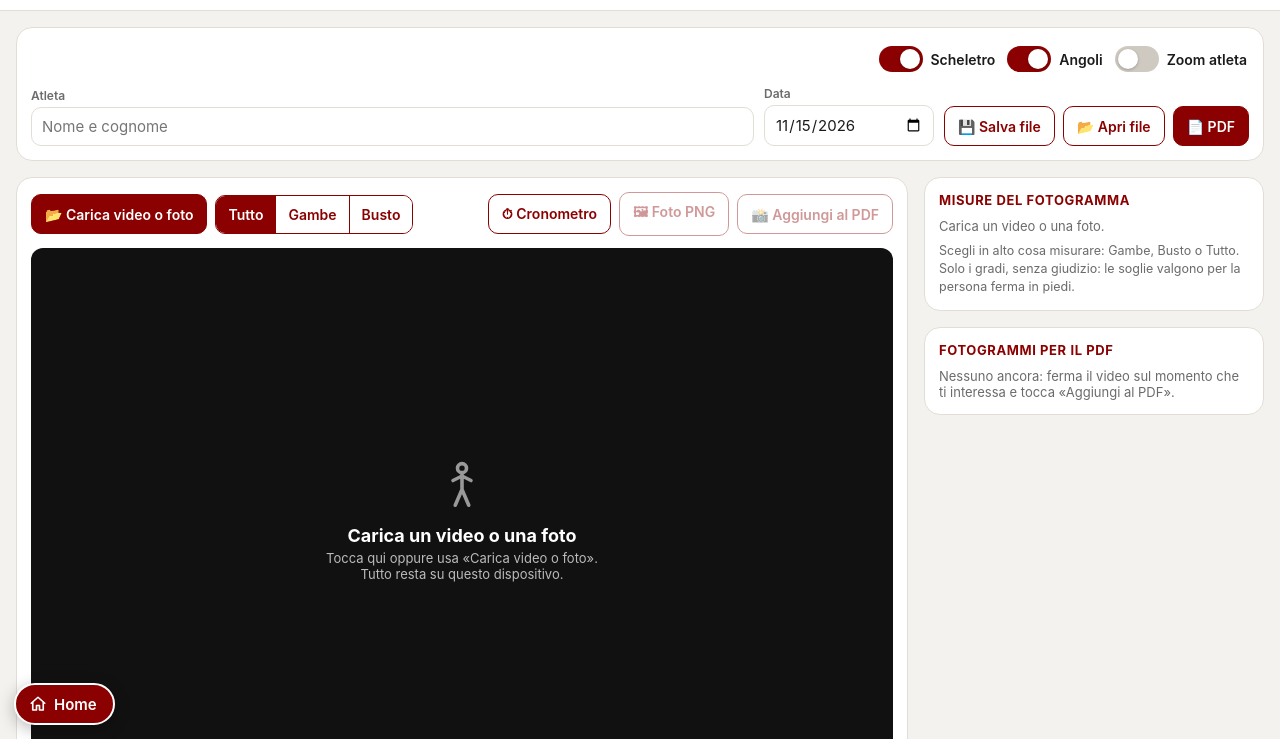
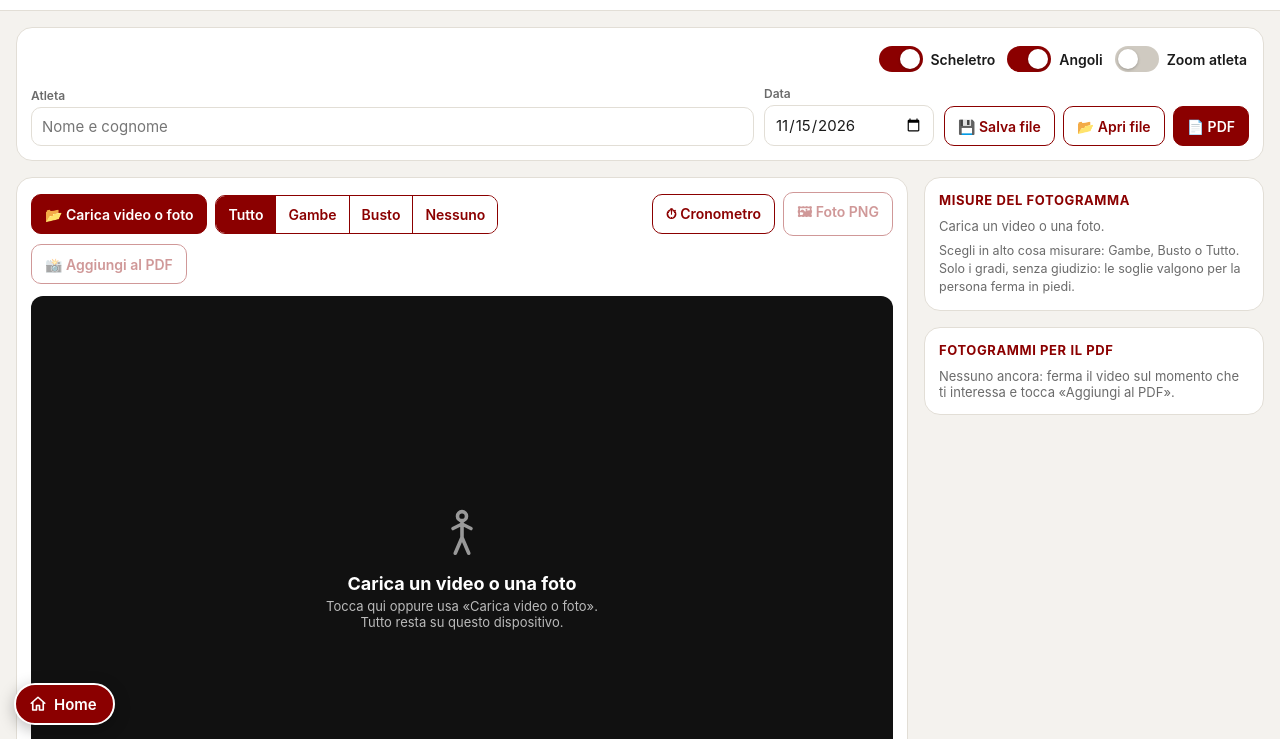
Before and after one commit to enzocaravano-gk/suite, a plain HTML site: page movimento/index.html in a window 1280 px wide. Shown: the part 61-800 px from the top of the page. Drawn offline with Linux system fonts and the light colour scheme.

Commit message:
Movimento: pulsante «Nessuno» che non mostra nessun marker sul corpo (né scheletro né angoli); la scelta resta ricordata
Co-Authored-By: Claude Opus 5.5 <noreply@anthropic.com>

```diff
--- a/movimento/index.html
+++ b/movimento/index.html
@@ -203,6 +203,7 @@
               <button data-p="tutto">Tutto</button>
               <button data-p="gambe">Gambe</button>
               <button data-p="busto">Busto</button>
+              <button data-p="nessuno" title="Nessun marker sul corpo">Nessuno</button>
             </div>
             <span class="sp"></span>
             <button class="btn" id="swBtn" title="Cronometro">⏱ Cronometro</button>
@@ -494,7 +495,7 @@
   const PART_LBL = { gambe: 'Gambe', busto: 'Busto' };
   const ALL_PARTS = Object.keys(PART_LBL);
   let PARTS = new Set(ALL_PARTS);
-  const partsLabel = ps => ps.length === ALL_PARTS.length ? 'Tutto' : ps.map(x => PART_LBL[x]).join(' + ');
+  const partsLabel = ps => !ps.length ? 'Senza marker' : ps.length === ALL_PARTS.length ? 'Tutto' : ps.map(x => PART_LBL[x]).join(' + ');
   function drawSkeleton(ctx, lm, toPx, unit) {
     const BONES = [...PARTS].flatMap(k => PART_BONES[k]);
     ctx.save();
@@ -824,7 +825,7 @@
     stage: $('movStage'), vista: 'front', modo: 'movimento', video: true,
     emptyTitle: 'Carica un video o una foto', emptyText: 'Tocca qui oppure usa «Carica video o foto».<br>Tutto resta su questo dispositivo.',
     onPick: () => $('movInput').click(), onFile: f => loadMovFile(f),
-    onUpdate: V => { $('movMis').innerHTML = misTable(V, 'Carica un video o una foto.'); },
+    onUpdate: V => { $('movMis').innerHTML = V.kind && !PARTS.size ? '<div class="none">Nessun marker sul corpo: scegli Gambe, Busto o Tutto per misurare.</div>' : misTable(V, 'Carica un video o una foto.'); },
     onCaptureDraw: (ctx, W, H) => swDrawOnCanvas(ctx, W, H),
     onTime: updTime, onPlay: p => { $('playIco').innerHTML = p ? '<path d="M6 5h4v14H6zM14 5h4v14h-4z"/>' : '<path d="M7 5v14l12-7z"/>'; },
   });
@@ -837,18 +838,17 @@
     $('vctrl').classList.toggle('on', isVid); $('vhint').style.display = isVid ? '' : 'none';
     $('capBtn').disabled = false; $('pngBtn').disabled = false;
   }
-  // Tutto = gambe e busto insieme; Gambe o Busto = solo quella parte
+  // Tutto = gambe e busto insieme; Gambe o Busto = solo quella parte; Nessuno = nessun marker
   function showParts() {
     const all = PARTS.size === ALL_PARTS.length;
-    document.querySelectorAll('#partSeg button').forEach(x => x.classList.toggle('on', x.dataset.p === 'tutto' ? all : !all && PARTS.has(x.dataset.p)));
+    document.querySelectorAll('#partSeg button').forEach(x => x.classList.toggle('on', x.dataset.p === 'tutto' ? all : x.dataset.p === 'nessuno' ? PARTS.size === 0 : !all && PARTS.has(x.dataset.p)));
   }
-  try { const sp = JSON.parse(localStorage.getItem('movimentoParti') || 'null'); if (Array.isArray(sp) && sp.length) PARTS = new Set(sp.filter(x => PART_LBL[x])); } catch (e) {}
-  if (!PARTS.size) PARTS = new Set(ALL_PARTS);
+  try { const sp = JSON.parse(localStorage.getItem('movimentoParti') || 'null'); if (Array.isArray(sp)) PARTS = new Set(sp.filter(x => PART_LBL[x])); } catch (e) {}
   showParts();
   document.querySelectorAll('#partSeg button').forEach(b => b.onclick = () => {
     const p = b.dataset.p;
     // Gambe e Busto mostrano solo quella parte; Tutto le mostra insieme
-    PARTS = new Set(p === 'tutto' ? ALL_PARTS : [p]);
+    PARTS = new Set(p === 'tutto' ? ALL_PARTS : p === 'nessuno' ? [] : [p]);
     try { localStorage.setItem('movimentoParti', JSON.stringify([...PARTS])); } catch (e) {}
     showParts(); mv.redraw();
   });
```
